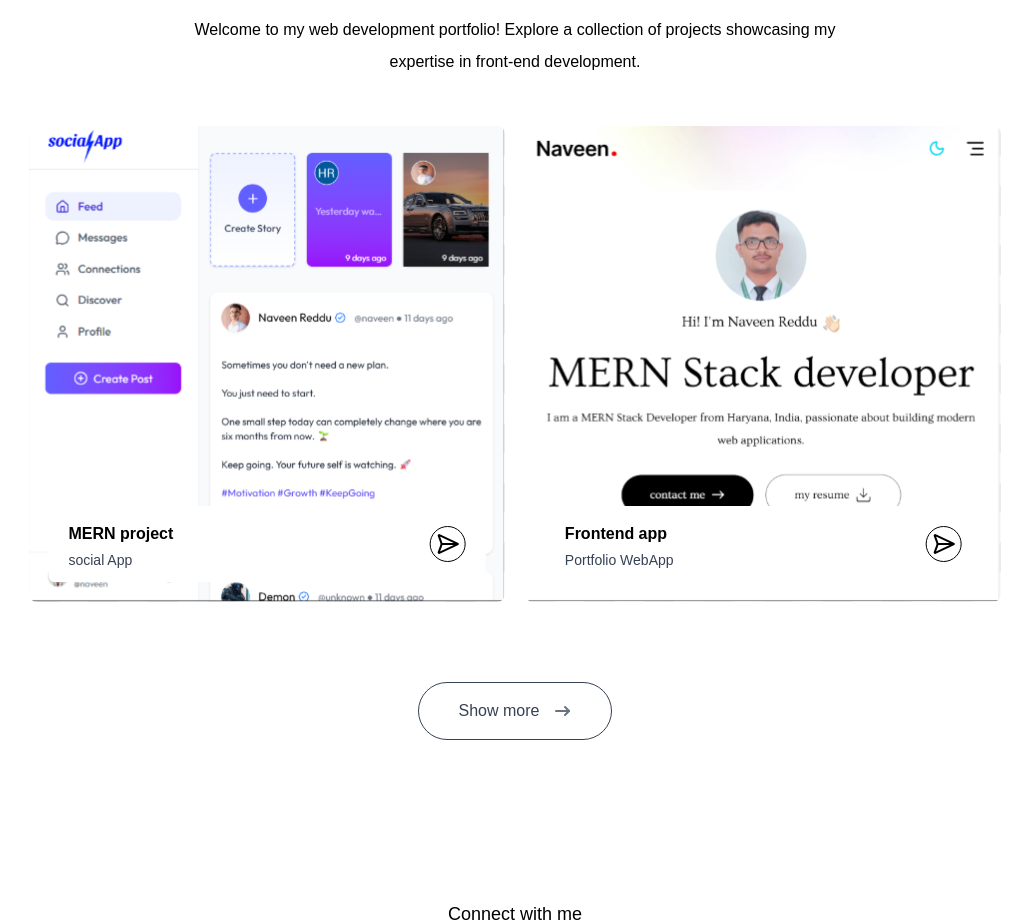
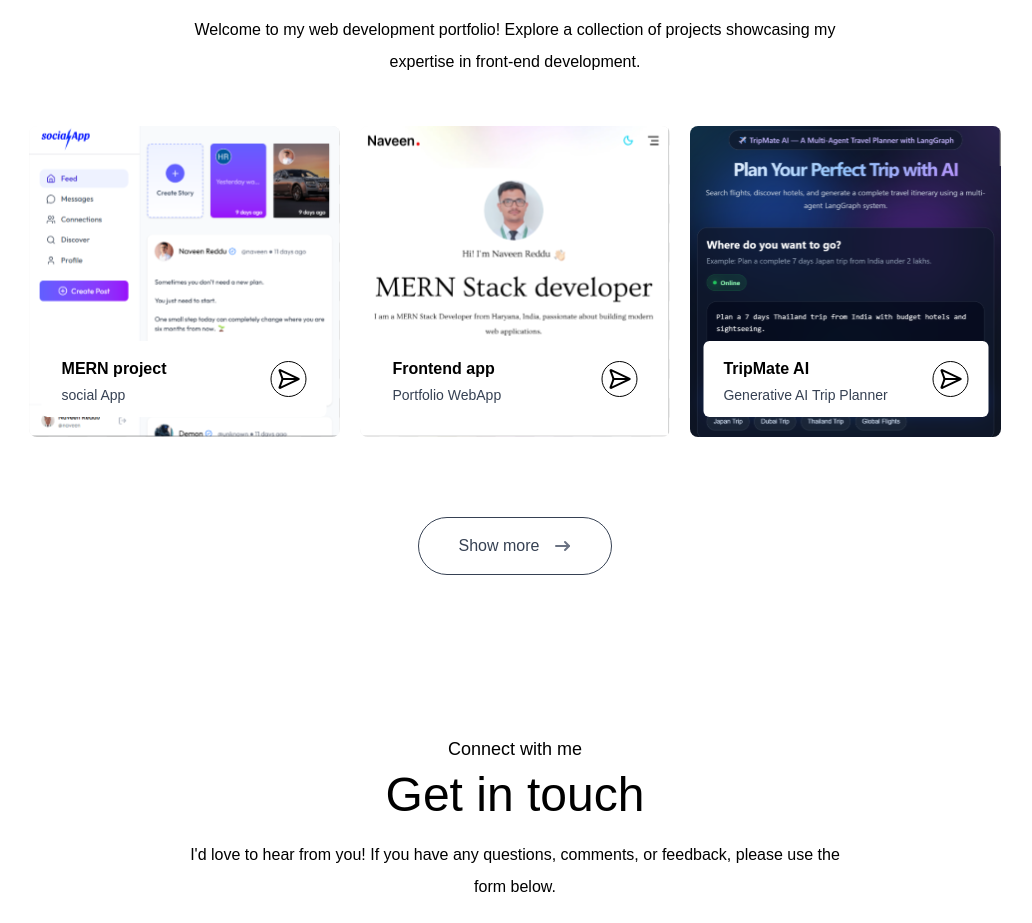
Before and after one commit to CodeLikeNaveen/WebApp_1.0, a Next.js app: page / in a window 1280 px wide. Shown: the part 1760-2683 px from the top of the page, without its empty margins (125-1157 px from the left). Built offline with nearby package versions, Linux system fonts and the light colour scheme; a web font is replaced by a local one.

Commit message:
Project Added

```diff
--- a/components/Header.jsx
+++ b/components/Header.jsx
@@ -7,7 +7,7 @@ import { motion } from 'motion/react'
 
 const Header = () => {
 
-  const myResume = 'https://ik.imagekit.io/vhjgzum1h/WebData/Naveen_Resume.pdf?updatedAt=1790249819264'
+  const myResume = 'https://ik.imagekit.io/vhjgzum1h/WebData/Naveen_Resume.pdf'
 
   return (
     <div id='#top' className='w-11/12 max-w-3xl text-center mx-auto h-screen flex flex-col items-center justify-center gap-4'>
--- a/components/Work.jsx
+++ b/components/Work.jsx
@@ -17,6 +17,12 @@ const Work = () => {
             description: 'Portfolio WebApp',
             bgImage: '/work-2.svg',
             link: 'https://naveenreddu.vercel.app/'
+        },
+        {
+            title: 'TripMate AI',
+            description: 'Generative AI Trip Planner',
+            bgImage: '/work-3.svg',
+            link: 'https://lnkd.in/p/g6467CVf'
         },
     ]
 
```
Also changed, not shown: public/work-3.svg (added).
